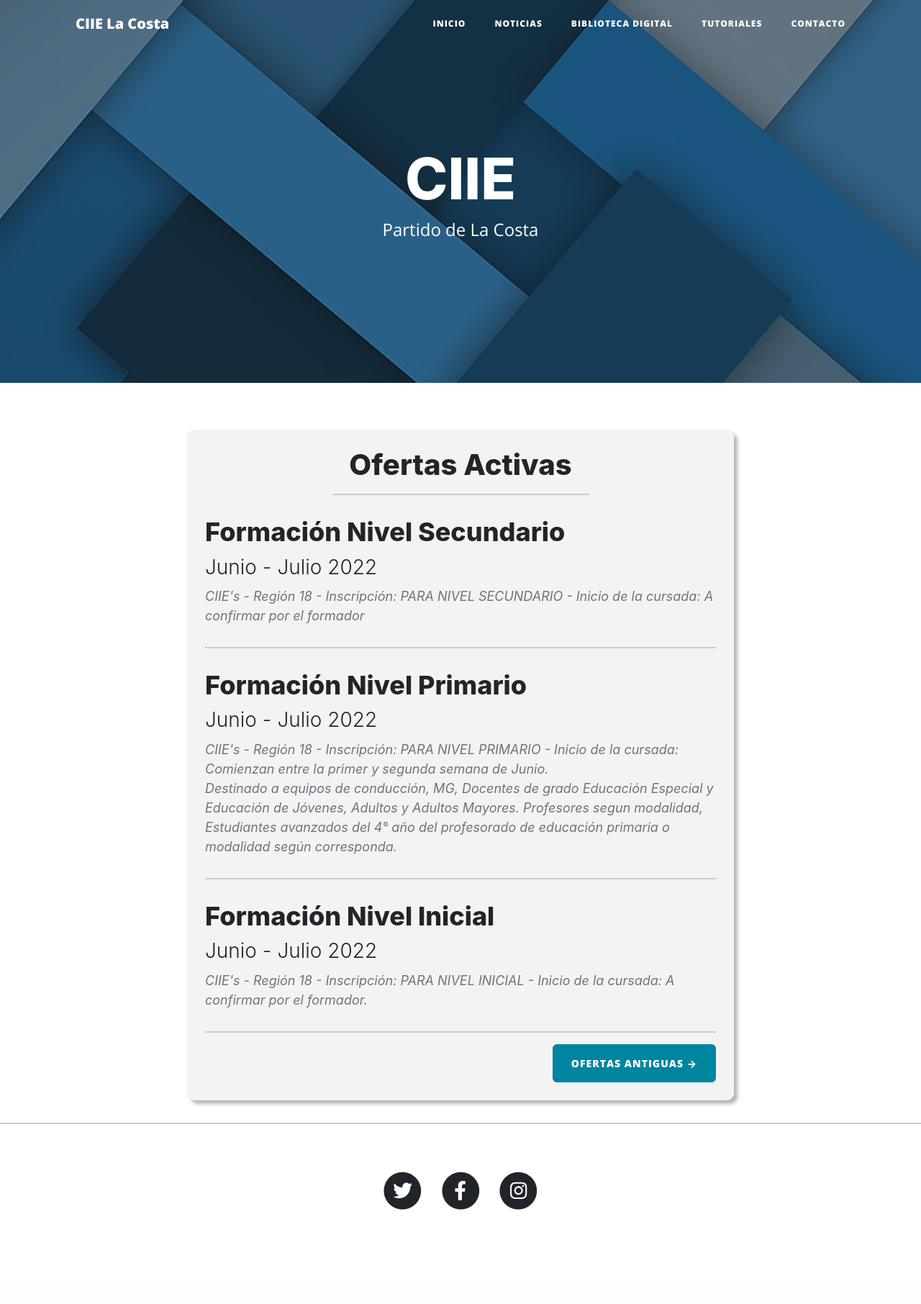
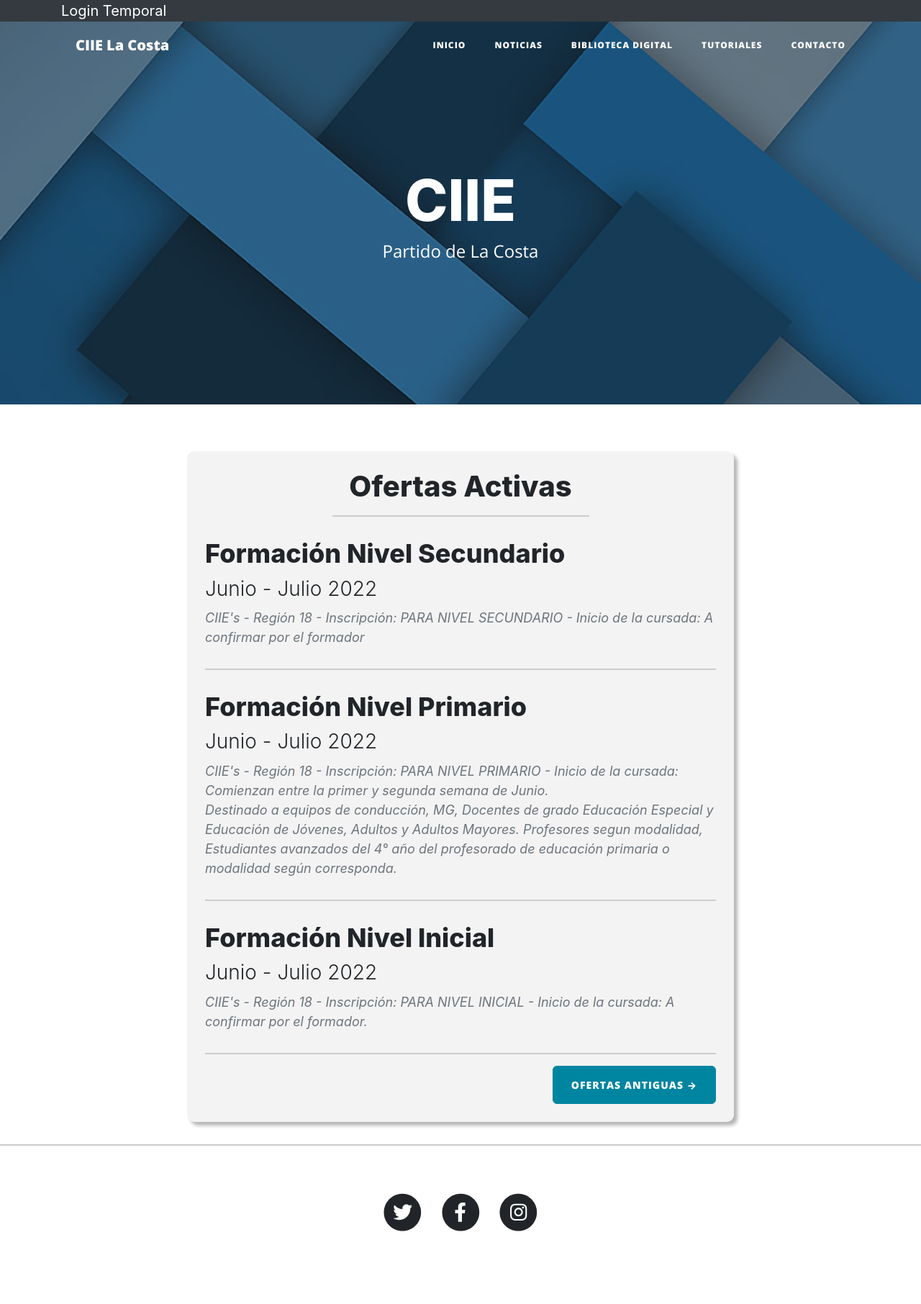
Before and after one commit to marcosrossetti/ciie-la-costa, a PHP site: page / in a window 1280 px wide. Shown: the whole page at 72% size. Before the commit the page ends 1681 px from the top, so only its background shows below. Run offline with PHP 8.4, Linux system fonts and the light colour scheme; some libraries are stand-ins or nearby versions.

Commit message:
feat(): agregar mini navbar para admin

```diff
--- a/admin/login.php
+++ b/admin/login.php
@@ -58,14 +58,14 @@
                                                     Me</label>
                                             </div>
                                         </div>
-                                        <a href="index.html" class="btn btn-primary btn-user btn-block">
+                                        <a href="index.php" class="btn btn-primary btn-user btn-block">
                                             Login
                                         </a>
                                         <hr>
-                                        <a href="index.html" class="btn btn-google btn-user btn-block">
+                                        <a href="index.php" class="btn btn-google btn-user btn-block">
                                             <i class="fab fa-google fa-fw"></i> Login with Google
                                         </a>
-                                        <a href="index.html" class="btn btn-facebook btn-user btn-block">
+                                        <a href="index.php" class="btn btn-facebook btn-user btn-block">
                                             <i class="fab fa-facebook-f fa-fw"></i> Login with Facebook
                                         </a>
                                     </form>
--- a/css/styles.css
+++ b/css/styles.css
@@ -405,3 +405,7 @@ header.masthead .post-heading .meta a {
     font-size: 36px;
   }
 }
+
+.margen {
+  margin-top: 30px;
+}
--- a/js/scripts.js
+++ b/js/scripts.js
@@ -27,6 +27,13 @@
             function () {
                 var currentTop = $(window).scrollTop();
                 //check if user is scrolling up
+
+                if(currentTop <= 5) {
+                    $('#mainNav').addClass('margen');
+                } else {
+                    $('#mainNav').removeClass('margen');
+                }
+
                 if (currentTop < this.previousTop) {
                     //if scrolling up...
                     if (currentTop > 0 && $('#mainNav').hasClass('is-fixed')) {
--- a/modulos/header.php
+++ b/modulos/header.php
@@ -16,8 +16,14 @@
 <body>
 
     <!-- HEADER -->
+    <div class="bg-dark py-0">
+        <div class="container">
+            <a class="text-white" href="admin/login.php">Login Temporal</a>
+        </div>
+    </div>
 
-    <nav class="navbar navbar-expand-lg navbar-light fixed-top" id="mainNav">
+
+    <nav class="navbar navbar-expand-lg navbar-light fixed-top margen" id="mainNav">
         <div class="container">
             <a class="navbar-brand" href="index.php">CIIE La Costa</a>
             <button class="navbar-toggler navbar-toggler-right" type="button" data-toggle="collapse" data-target="#navbarResponsive" aria-controls="navbarResponsive" aria-expanded="false" aria-label="Toggle navigation">
```
